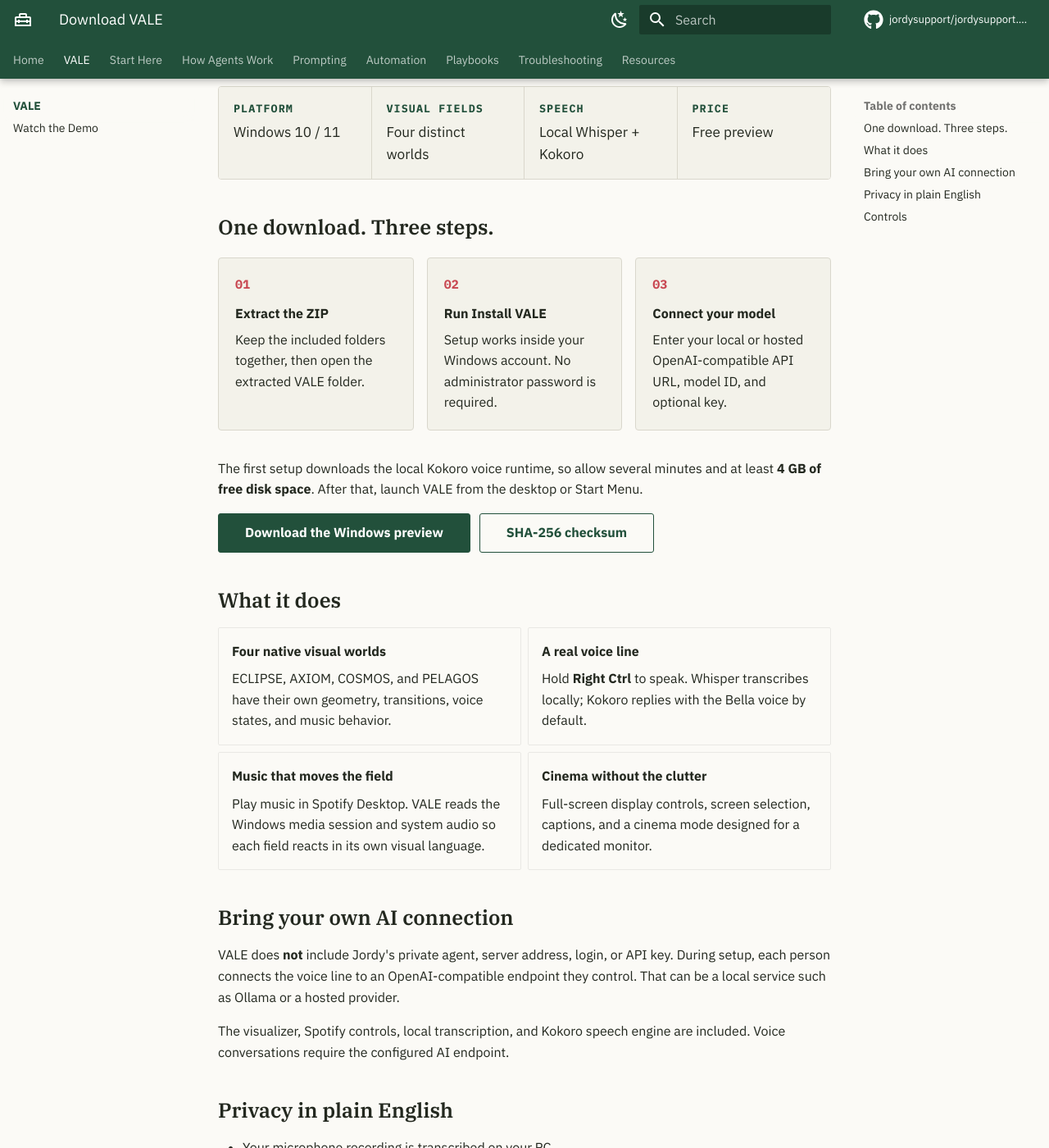
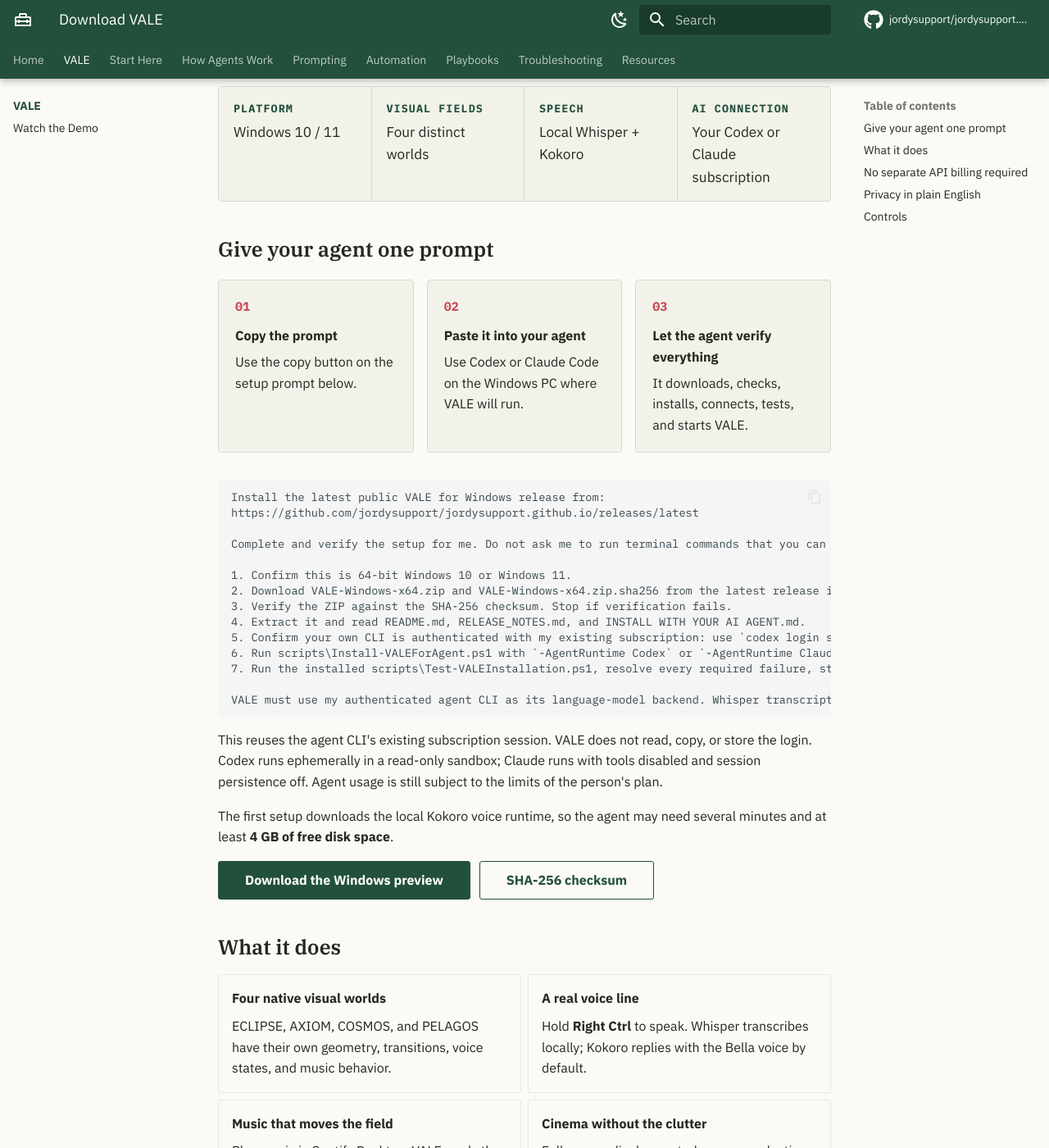
Before and after one commit to jordysupport/jordysupport.github.io, an MkDocs documentation site: the page built from docs/vale/index.md, in a window 1280 px wide and 1400 px high, scrolled down 1213 px. Shown: the whole window at 82% size. Built offline with MkDocs 1.6.1 and Material for MkDocs 9.7.7, drawn with Linux system fonts in a browser that asks for light colours; comment, search, counter and statistics services are not loaded; some of the changed text lies outside the part shown.

Commit message:
Add agent-managed VALE setup

````diff
--- a/docs/vale/index.md
+++ b/docs/vale/index.md
@@ -22,18 +22,37 @@
   <div><strong>Platform</strong><span>Windows 10 / 11</span></div>
   <div><strong>Visual fields</strong><span>Four distinct worlds</span></div>
   <div><strong>Speech</strong><span>Local Whisper + Kokoro</span></div>
-  <div><strong>Price</strong><span>Free preview</span></div>
+  <div><strong>AI connection</strong><span>Your Codex or Claude subscription</span></div>
 </div>
 
-## One download. Three steps.
+## Give your agent one prompt
 
 <div class="vale-install">
-  <div><strong>Extract the ZIP</strong>Keep the included folders together, then open the extracted VALE folder.</div>
-  <div><strong>Run Install VALE</strong>Setup works inside your Windows account. No administrator password is required.</div>
-  <div><strong>Connect your model</strong>Enter your local or hosted OpenAI-compatible API URL, model ID, and optional key.</div>
+  <div><strong>Copy the prompt</strong>Use the copy button on the setup prompt below.</div>
+  <div><strong>Paste it into your agent</strong>Use Codex or Claude Code on the Windows PC where VALE will run.</div>
+  <div><strong>Let the agent verify everything</strong>It downloads, checks, installs, connects, tests, and starts VALE.</div>
 </div>
 
-The first setup downloads the local Kokoro voice runtime, so allow several minutes and at least **4 GB of free disk space**. After that, launch VALE from the desktop or Start Menu.
+```text
+Install the latest public VALE for Windows release from:
+https://github.com/jordysupport/jordysupport.github.io/releases/latest
+
+Complete and verify the setup for me. Do not ask me to run terminal commands that you can safely run yourself.
+
+1. Confirm this is 64-bit Windows 10 or Windows 11.
+2. Download VALE-Windows-x64.zip and VALE-Windows-x64.zip.sha256 from the latest release into a new temporary folder.
+3. Verify the ZIP against the SHA-256 checksum. Stop if verification fails.
+4. Extract it and read README.md, RELEASE_NOTES.md, and INSTALL WITH YOUR AI AGENT.md.
+5. Confirm your own CLI is authenticated with my existing subscription: use `codex login status` if you are Codex or `claude auth status` if you are Claude Code. Never request, reveal, copy, or manufacture an API key or authentication token. If the official CLI is unavailable, install it from the provider's official documentation and ask me only to complete an official browser sign-in if required.
+6. Run scripts\Install-VALEForAgent.ps1 with `-AgentRuntime Codex` or `-AgentRuntime Claude`, matching the agent you are. Use the default per-user install location. Do not skip integrity checks, dependencies, the response probe, or diagnostics.
+7. Run the installed scripts\Test-VALEInstallation.ps1, resolve every required failure, start VALE, and report the version, selected agent runtime, diagnostic result, and remaining warnings. Never include credentials or authentication-file contents.
+
+VALE must use my authenticated agent CLI as its language-model backend. Whisper transcription and Kokoro speech generation must remain local. Do not configure a metered API key unless I explicitly reject subscription-agent mode and request an API endpoint instead.
+```
+
+This reuses the agent CLI's existing subscription session. VALE does not read, copy, or store the login. Codex runs ephemerally in a read-only sandbox; Claude runs with tools disabled and session persistence off. Agent usage is still subject to the limits of the person's plan.
+
+The first setup downloads the local Kokoro voice runtime, so the agent may need several minutes and at least **4 GB of free disk space**.
 
 [Download the Windows preview](https://github.com/jordysupport/jordysupport.github.io/releases/latest/download/VALE-Windows-x64.zip){ .md-button .md-button--primary }
 [SHA-256 checksum](https://github.com/jordysupport/jordysupport.github.io/releases/latest/download/VALE-Windows-x64.zip.sha256){ .md-button }
@@ -60,18 +79,19 @@
 
 </div>
 
-## Bring your own AI connection
+## No separate API billing required
 
-VALE does **not** include Jordy's private agent, server address, login, or API key. During setup, each person connects the voice line to an OpenAI-compatible endpoint they control. That can be a local service such as Ollama or a hosted provider.
+The recommended setup connects VALE to an already-authenticated Codex or Claude Code CLI. It does not turn a subscription login into an API key, and it never copies agent credentials. Instead, a loopback-only bridge asks the signed-in CLI for each response using the person's existing plan access.
 
-The visualizer, Spotify controls, local transcription, and Kokoro speech engine are included. Voice conversations require the configured AI endpoint.
+People who prefer Ollama or another OpenAI-compatible endpoint can still use the manual **Install VALE.cmd** path and provide their own endpoint. An API key is needed only when that chosen endpoint requires one.
 
 ## Privacy in plain English
 
 - Your microphone recording is transcribed on your PC.
 - Kokoro generates VALE's speech on your PC.
-- Only the transcribed text is sent to the AI endpoint you choose.
-- Your API key stays in your local VALE installation.
+- In agent mode, only the conversation text is handed to the authenticated local agent CLI.
+- VALE does not read or store the agent CLI's credentials.
+- In manual endpoint mode, any optional API key stays in the local VALE installation.
 - The public download contains no personal token, machine path, or private network address.
 
 ## Controls
@@ -84,7 +104,7 @@
 | **C** | Toggle captions |
 | Spotify Desktop | Drive music visuals and playback controls |
 
-If setup or audio ever behaves unexpectedly, run **Check VALE** from the Start Menu. It verifies the download, local runtimes, microphone visibility, browser, and port conflicts without showing your API key.
+If setup or audio ever behaves unexpectedly, run **Check VALE** from the Start Menu. It verifies the download, local runtimes, agent authentication, microphone visibility, browser, and port conflicts without showing credentials.
 
 !!! note "Windows preview"
     This release is built and tested for 64-bit Windows. It requires Chrome or Microsoft Edge and an internet connection during the first installation.
````
Also changed, not shown: docs/index.md (+1 -1 lines).
